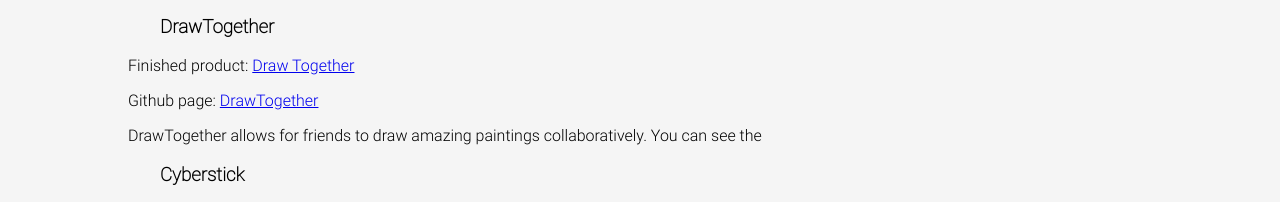
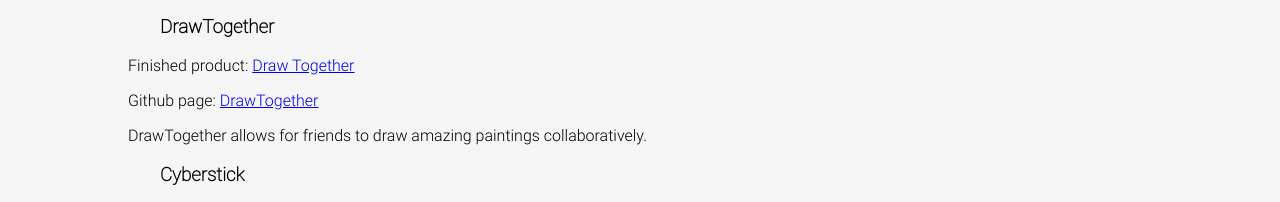
Before and after one commit to finbargiusti/WebCV, a plain HTML site: page index.html in a window 1280 px wide. Shown: the part 1540-1742 px from the top of the page. Drawn offline with Linux system fonts and the light colour scheme.

Commit message:
Removed trailing sentence

```diff
--- a/index.html
+++ b/index.html
@@ -47,7 +47,7 @@
 		<h3>DrawTogether</h3>
 		<p>Finished product: <a href="http://drawtogether.finbar.co/">Draw Together</a></p>
 		<p>Github page: <a href="http://github.com/finbargiusti/DrawTogether" >DrawTogether</a></p>
-		<p>DrawTogether allows for friends to draw amazing paintings collaboratively. You can see the </p>
+		<p>DrawTogether allows for friends to draw amazing paintings collaboratively.</p>
 		<h3>Cyberstick</h3>
 		<p>Finished product: <a href="http://cyberstick.click" >cyberstick.click</a></p>
 		<p>Github page: <a href="http://github.com/finbargiusti/CyberstickBT" >CyberstickBT</a></p>
```
